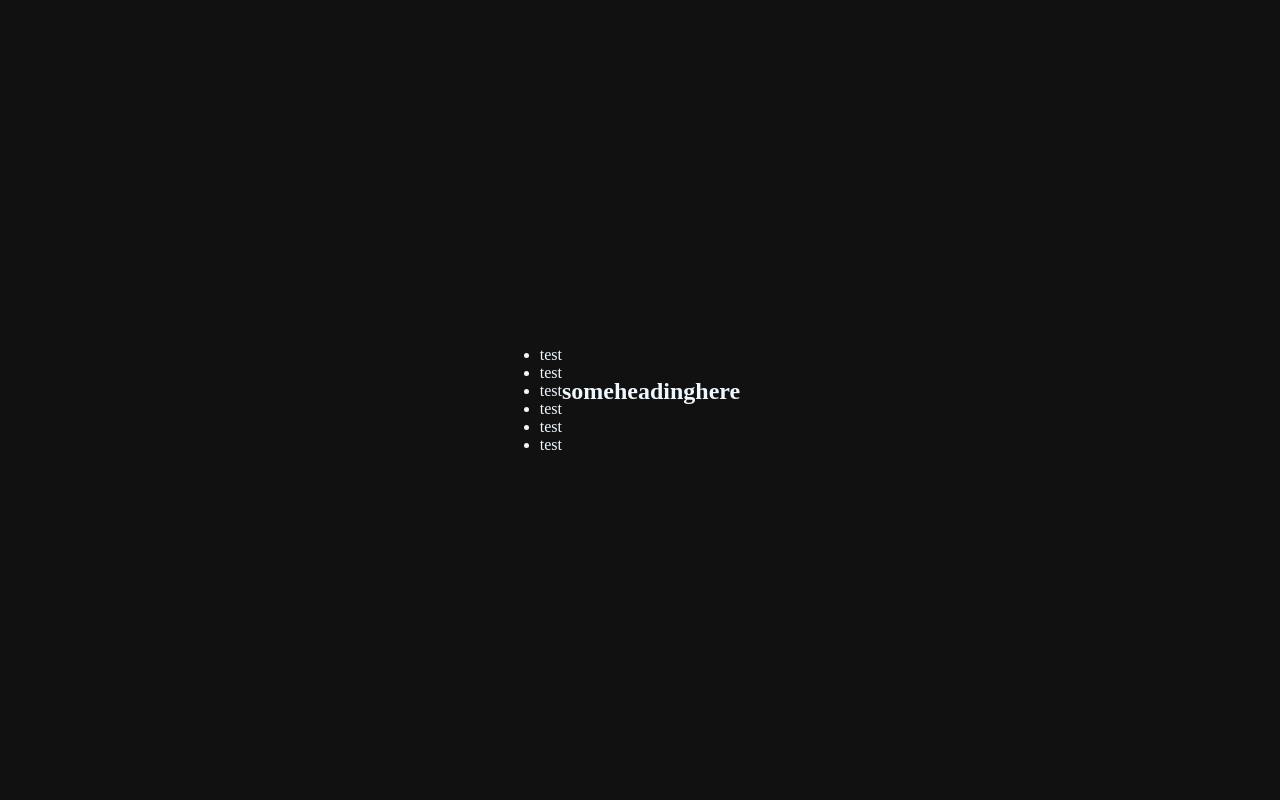
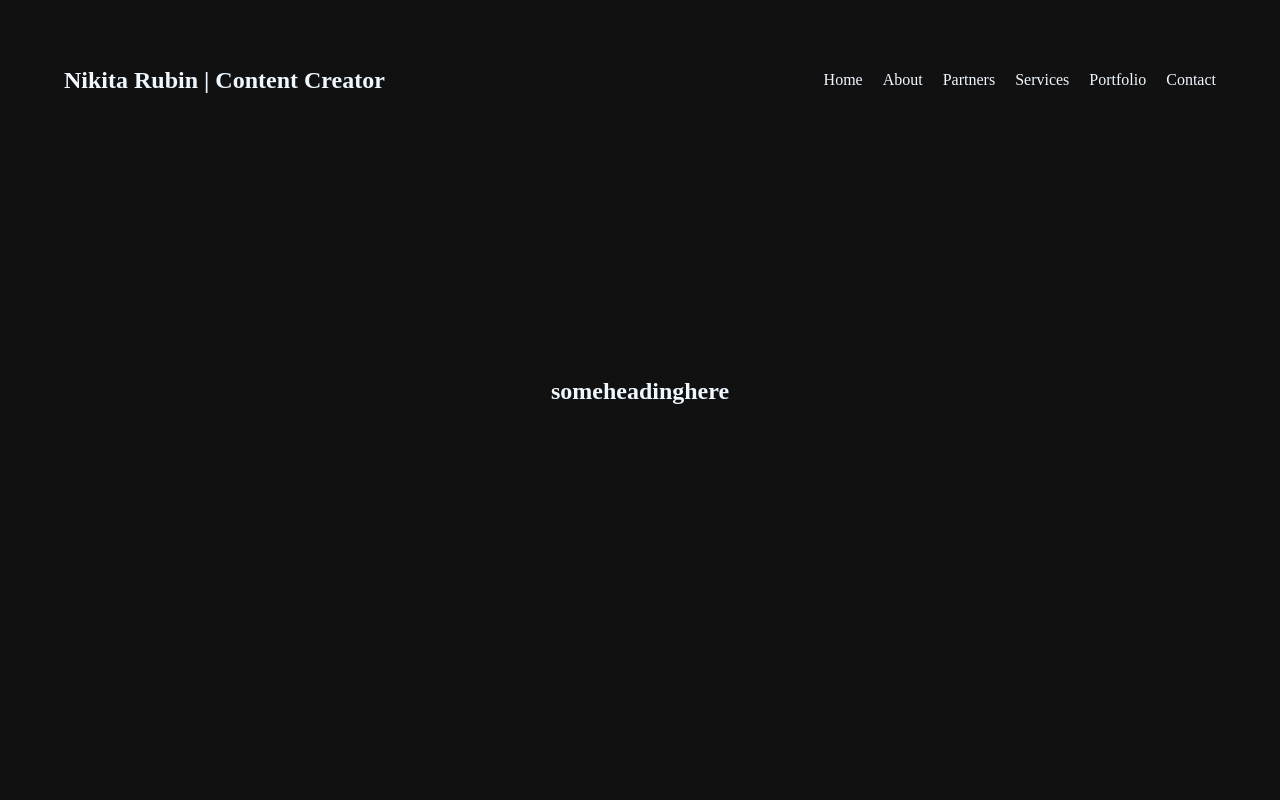
Before and after one commit to Nepokornyi/NikitaWeb, a plain HTML site: page index.html in a window 1280 px wide. Shown: the top 800 px of the page. Drawn offline with Linux system fonts and the light colour scheme.

Commit message:
header structure/styling

```diff
--- a/index.html
+++ b/index.html
@@ -10,17 +10,17 @@
     <link rel="stylesheet" href="./src/style/main/global.css">
 </head>
 <body>
-    <section>
-        <div>
-            <header></header>
+    <section class="intro-page">
+        <div class="header-container">
+            <header><h2>Nikita Rubin | Content Creator</h2></header>
             <nav>
-                <ul>
-                    <li>test</li>
-                    <li>test</li>
-                    <li>test</li>
-                    <li>test</li>
-                    <li>test</li>
-                    <li>test</li>
+                <ul class="menu-list">
+                    <li>Home</li>
+                    <li>About</li>
+                    <li>Partners</li>
+                    <li>Services</li>
+                    <li>Portfolio</li>
+                    <li>Contact</li>
                 </ul>
             </nav>
         </div>
--- a/src/style/main/global.css
+++ b/src/style/main/global.css
@@ -20,12 +20,39 @@ section{
 
 /* Main Page */
 
-.main-page{
+.intro-page{
     display: flex;
     flex-direction: column;
+    align-items: center;
+    justify-content: center;
+    position: relative;
+}
+
+    /* header & menu */
+.header-container{
+    position: absolute;
+    top:0px;
+    left:50%;
+    transform: translate(-50%);
+
+    display: flex;
+    flex-direction: row;
+    justify-content: space-between;
+    align-items: center;
+
+    width: 90vw;
+    height: 20vh;
+    min-height: 100px;
+    max-height: 250px;
 }
 
 .menu-list{
     display: flex;
     flex-direction: row;
+    list-style-type: none;
 }
+    .menu-list > li {
+        margin-left: 10px;
+        padding-left: 10px;
+    }
+}
```
